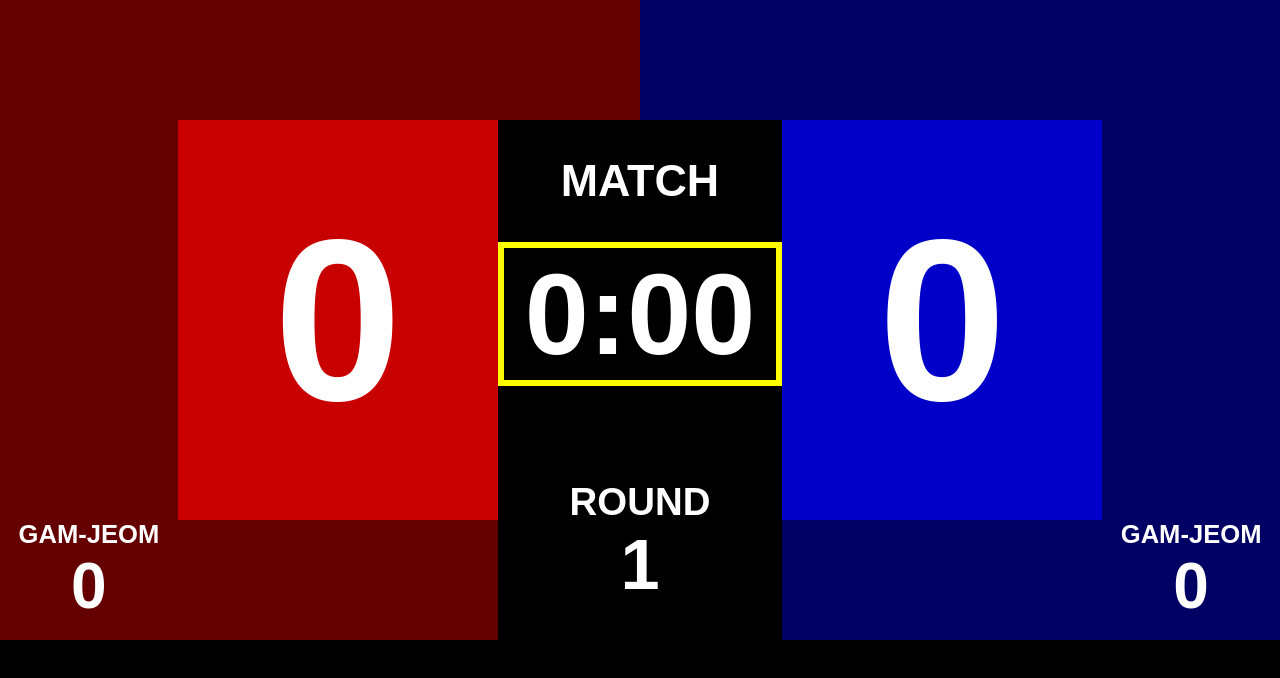
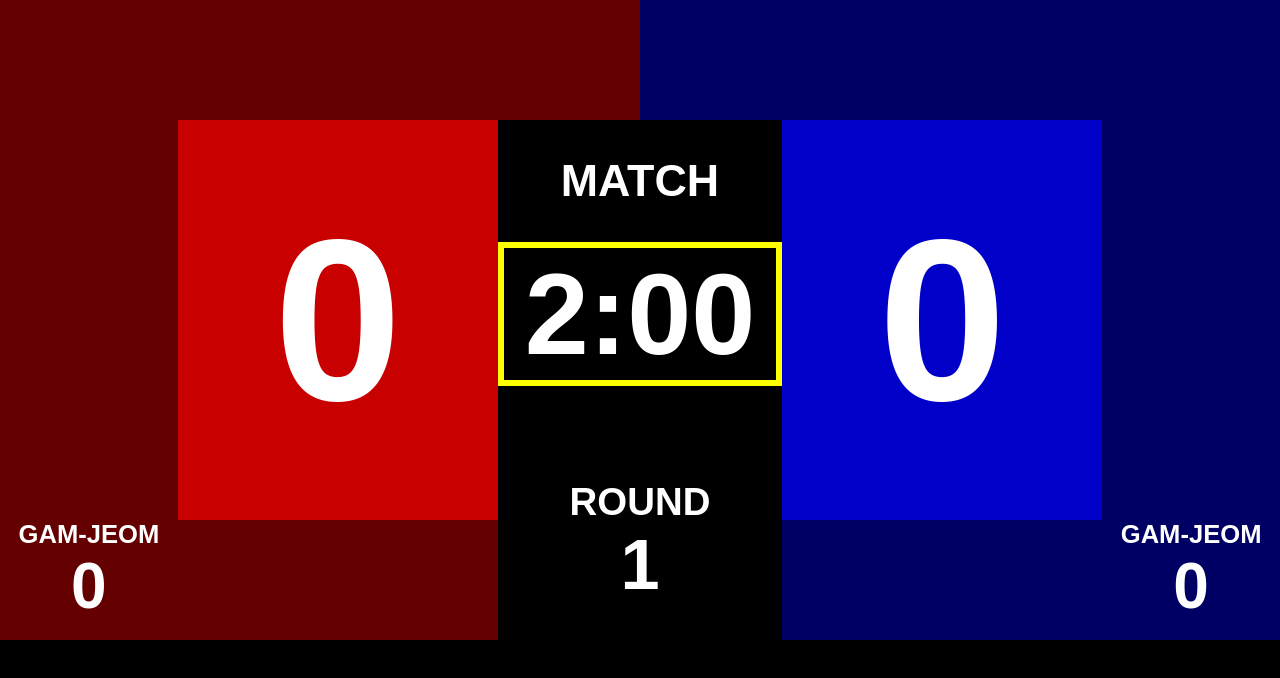
Before and after one commit to CY-Cheung/TKD-React-App, a React (Create React App) app: page /scoreboard in a window 1280 px wide. Shown: the top 678 px of the page. Built offline with nearby package versions, Linux system fonts and the light colour scheme; no server answers; the database is empty.

Commit message:
Timer logic error

```diff
--- a/src/kyorugi/scoreboard/scoreboard.jsx
+++ b/src/kyorugi/scoreboard/scoreboard.jsx
@@ -11,38 +11,38 @@ export default function Scoreboard() {
   const [round, setRound] = useState(1);
   const [redName, setRedName] = useState('');
   const [blueName, setBlueName] = useState('');
-  const [roundTime, setRoundTime] = useState(0);
+  const [roundTime, setRoundTime] = useState(120);
   const [redGamJeom, setRedGamJeom] = useState(0);
   const [blueGamJeom, setBlueGamJeom] = useState(0);
   const [redScore, setRedScore] = useState(0);
   const [blueScore, setBlueScore] = useState(0);
 
+
   const handleKeyDown = (event) => {
     if (event.key === '\\') {
-      setIsRowReversed(prev => !prev); // 切換狀態
+      setIsRowReversed(prev => !prev); // 切换状态
     }
     if (event.code === 'Space') {
-      event.preventDefault(); // Prevents default space bar actions like scrolling
+      event.preventDefault(); // 防止默认的空格键行为
 
-      // Handle IsStarted and IsTimeOut logic
       const currentRoundRef = doc(db, "Matches", "CurrentInfo");
       if (!isStarted) {
         setIsStarted(true);
         setIsTimeOut(false);
         updateDoc(currentRoundRef, {
-          [`Round${round}.IsStarted`]: true,
-          [`Round${round}.IsTimeOut`]: false
+          IsStarted: true,
+          IsTimeOut: false
         });
       } else {
         if (!isTimeOut) {
           setIsTimeOut(true);
           updateDoc(currentRoundRef, {
-            [`Round${round}.IsTimeOut`]: true
+            IsTimeOut: true
           });
         } else {
           setIsTimeOut(false);
           updateDoc(currentRoundRef, {
-            [`Round${round}.IsTimeOut`]: false
+            IsTimeOut: false
           });
         }
       }
@@ -58,13 +58,13 @@ export default function Scoreboard() {
   };
 
   useEffect(() => {
-    window.addEventListener('keydown', handleKeyDown); // 添加鍵盤事件監聽
+    window.addEventListener('keydown', handleKeyDown); // 添加键盘事件监听
     return () => {
-      window.removeEventListener('keydown', handleKeyDown); // 清除事件監聽
+      window.removeEventListener('keydown', handleKeyDown); // 清除事件监听
     };
   }, [isStarted, isTimeOut, round]);
 
-  // 監聽變化
+  // 监听变化
   useEffect(() => {
     const infoRef = doc(db, "Matches", "CurrentInfo");
     const unsubscribe = onSnapshot(infoRef, (doc) => {
@@ -74,25 +74,23 @@ export default function Scoreboard() {
         setRound(data.CurrentRound || 1);
         setRedName(data.RedName || '');
         setBlueName(data.BlueName || '');
-        setRoundTime(data.RoundTime || 0);
-        setRedGamJeom(data[`Round${data.CurrentRound}`].RedGamJeom || 0);
-        setBlueGamJeom(data[`Round${data.CurrentRound}`].BlueGamJeom || 0);
-        setIsStarted(data[`Round${data.CurrentRound}`].IsStarted || false);
-        setIsTimeOut(data[`Round${data.CurrentRound}`].IsTimeOut || false);
+        setRoundTime(data.CurrentRoundTime || 0);
         setRedGamJeom(data.RedGamJeom || 0);
         setBlueGamJeom(data.BlueGamJeom || 0);
+        setIsStarted(data.IsStarted || false);
+        setIsTimeOut(data.IsTimeOut || false);
         setRedScore(calculateScore(data.RedScore || {}) + blueGamJeom);
         setBlueScore(calculateScore(data.BlueScore || {}) + redGamJeom);
       }
     });
-    return () => unsubscribe(); // 清理監聽器
+    return () => unsubscribe(); // 清理监听器
   }, [match, redScore, blueScore, redGamJeom, blueGamJeom]);
 
-  // 將秒數格式化為 m:ss
+  // 将秒数格式化为 m:ss
   const formatTime = (seconds) => {
     const minutes = Math.floor(seconds / 60);
     const secs = seconds % 60;
-    return `${minutes}:${secs < 10 ? '0' : ''}${secs}`; // 確保秒數為兩位數
+    return `${minutes}:${secs < 10 ? '0' : ''}${secs}`; // 确保秒数为两位数
   };
 
   return (
```
